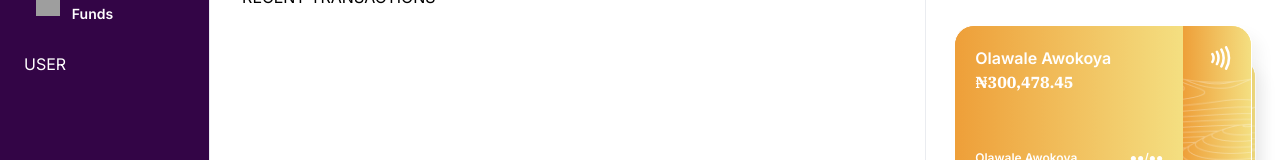
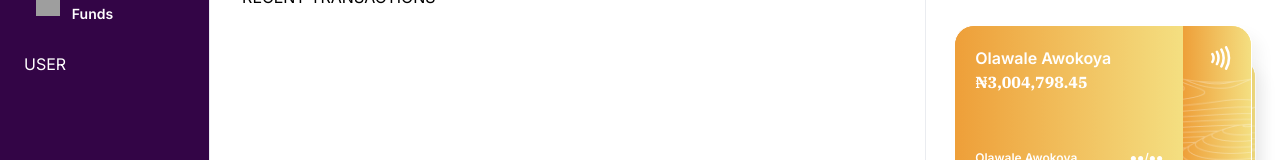
Before and after one commit to Davidson3556/DavBank, a Next.js app: page / in a window 1280 px wide. Shown: the part 363-523 px from the top of the page. Built offline with nearby package versions, Linux system fonts and the light colour scheme; grey boxes are pictures that could not be loaded.

Commit message:
refactoring the dashboard and the components

```diff
--- a/app/(root)/page.tsx
+++ b/app/(root)/page.tsx
@@ -30,7 +30,7 @@ const Home = () => {
     <RightSidebar
     user={loggedIn}
     transactions={[]}
-    banks={[{currentBalance:300478.45},
+    banks={[{currentBalance:3004798.45},
        {currentBalance: 900421.56}]}
     />
     </section>
```
